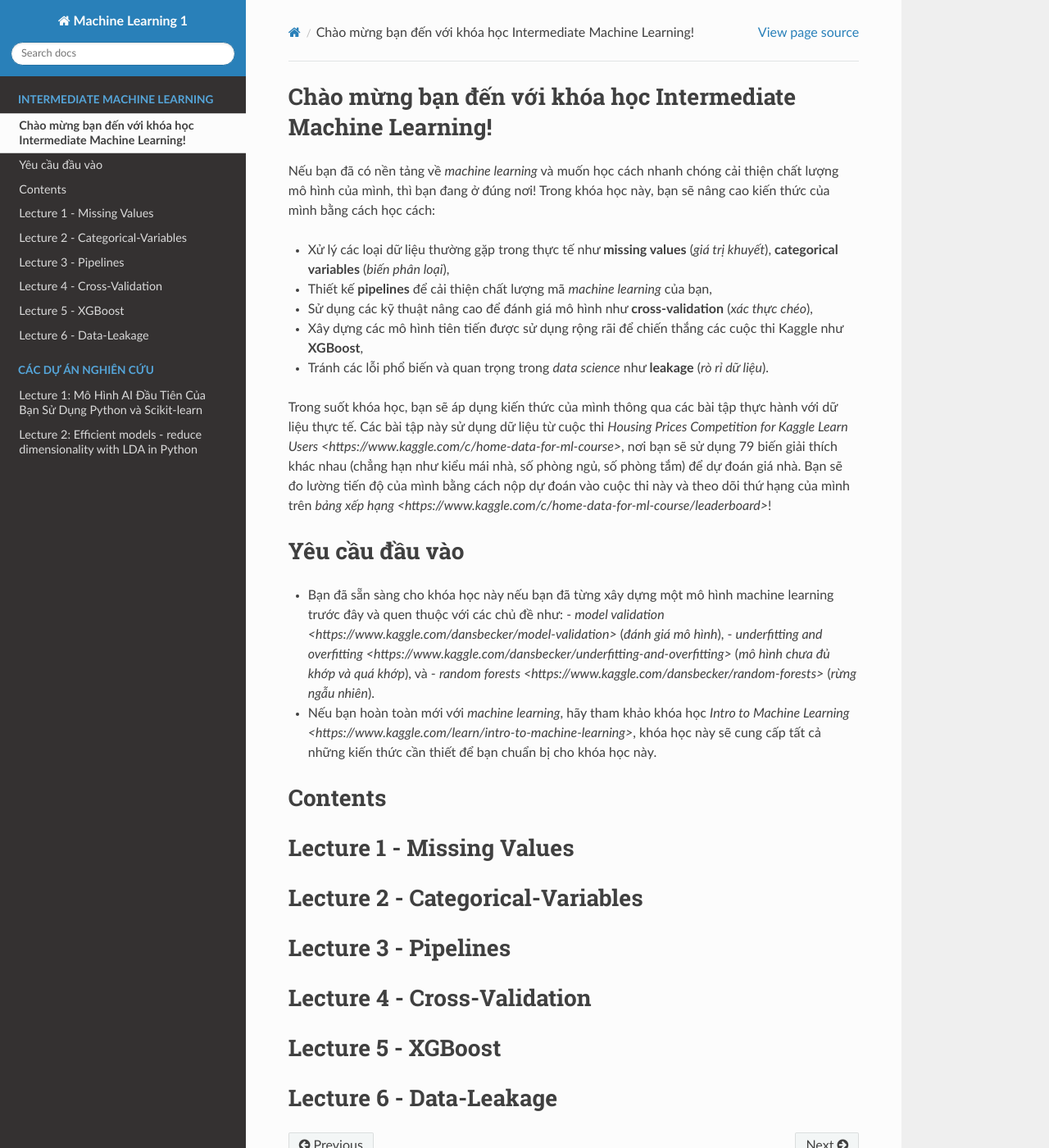
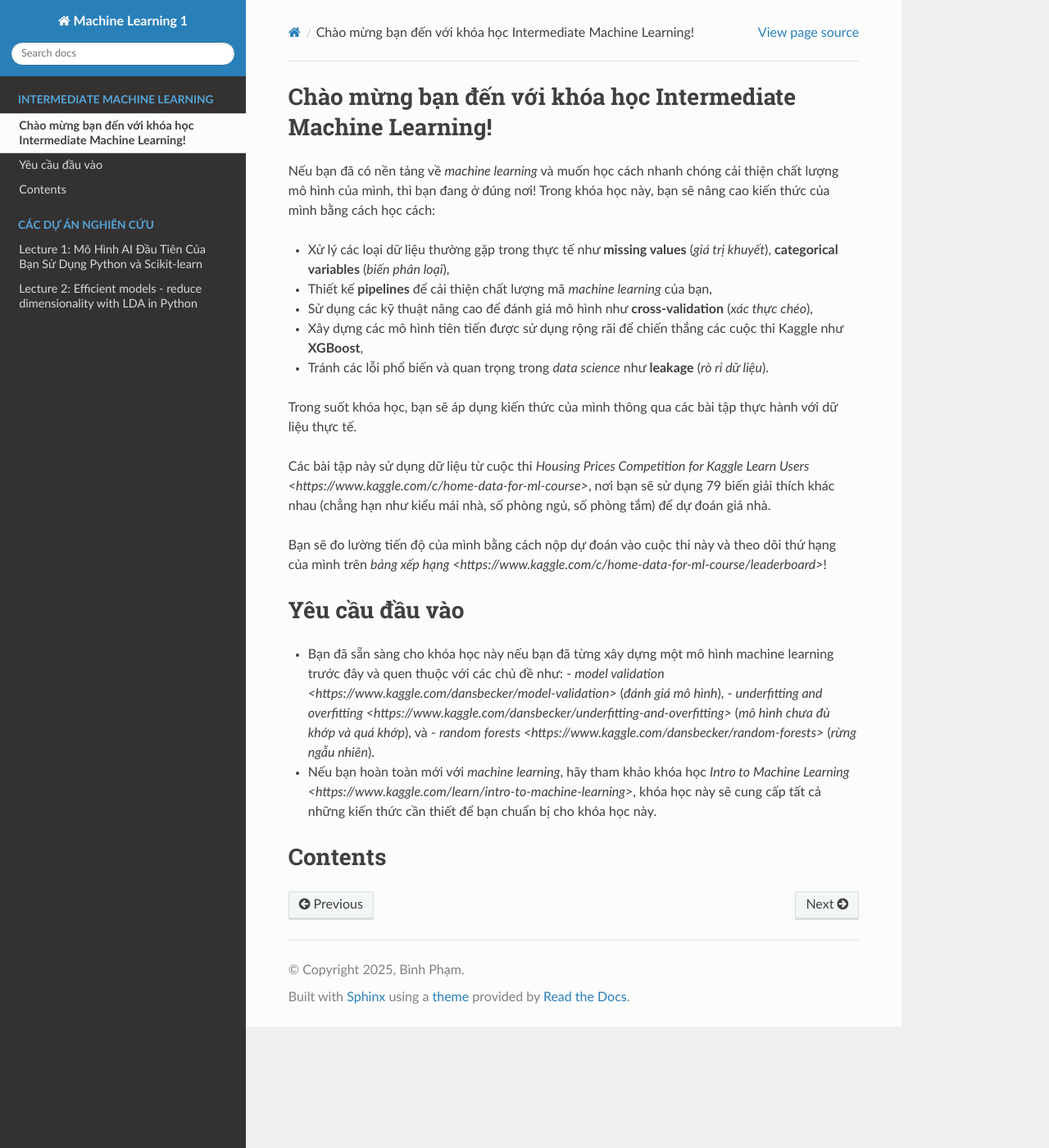
Before and after one commit to phambinh0826/ML1, a Sphinx documentation site: the page built from docs/source/Intermediate-ML/index.rst, in a window 1280 px wide and 1400 px high. Shown: the whole window at 82% size. Built offline with Sphinx 7.4.7 and the Read the Docs theme 3.1.0, drawn with Linux system fonts in a browser that asks for light colours; pages that are not in the unit, such as notebooks, are missing from menus.

Commit message:
Update index.rst

```diff
--- a/docs/source/Intermediate-ML/index.rst
+++ b/docs/source/Intermediate-ML/index.rst
@@ -9,7 +9,11 @@ Nếu bạn đã có nền tảng về *machine learning* và muốn học cách
 - Xây dựng các mô hình tiên tiến được sử dụng rộng rãi để chiến thắng các cuộc thi Kaggle như **XGBoost**,
 - Tránh các lỗi phổ biến và quan trọng trong *data science* như **leakage** (*rò rỉ dữ liệu*).
 
-Trong suốt khóa học, bạn sẽ áp dụng kiến thức của mình thông qua các bài tập thực hành với dữ liệu thực tế. Các bài tập này sử dụng dữ liệu từ cuộc thi `Housing Prices Competition for Kaggle Learn Users <https://www.kaggle.com/c/home-data-for-ml-course>`, nơi bạn sẽ sử dụng 79 biến giải thích khác nhau (chẳng hạn như kiểu mái nhà, số phòng ngủ, số phòng tắm) để dự đoán giá nhà. Bạn sẽ đo lường tiến độ của mình bằng cách nộp dự đoán vào cuộc thi này và theo dõi thứ hạng của mình trên `bảng xếp hạng <https://www.kaggle.com/c/home-data-for-ml-course/leaderboard>`!
+Trong suốt khóa học, bạn sẽ áp dụng kiến thức của mình thông qua các bài tập thực hành với dữ liệu thực tế.
+
+Các bài tập này sử dụng dữ liệu từ cuộc thi `Housing Prices Competition for Kaggle Learn Users <https://www.kaggle.com/c/home-data-for-ml-course>`, nơi bạn sẽ sử dụng 79 biến giải thích khác nhau (chẳng hạn như kiểu mái nhà, số phòng ngủ, số phòng tắm) để dự đoán giá nhà.
+
+Bạn sẽ đo lường tiến độ của mình bằng cách nộp dự đoán vào cuộc thi này và theo dõi thứ hạng của mình trên `bảng xếp hạng <https://www.kaggle.com/c/home-data-for-ml-course/leaderboard>`!
 
 Yêu cầu đầu vào
 =======================
@@ -24,17 +28,11 @@ Yêu cầu đầu vào
 Contents
 ========
 
-Lecture 1 - Missing Values
-========
-
 .. toctree::
    :maxdepth: 1
    :caption: Lecture 1 - Missing Values
 
    missing-values.jpynb
-
-Lecture 2 - Categorical-Variables
-========
 
 .. toctree::
    :maxdepth: 1
@@ -42,17 +40,11 @@ Lecture 2 - Categorical-Variables
 
    categorical-variables.jpynb
 
-Lecture 3 - Pipelines
-========
-
 .. toctree::
    :maxdepth: 1
    :caption: Lecture 3 - Pipelines
 
    pipelines.jpynb
-
-Lecture 4 - Cross-Validation
-========
 
 .. toctree::
    :maxdepth: 1
@@ -60,18 +52,12 @@ Lecture 4 - Cross-Validation
 
    cross-validation.jpynb
 
-Lecture 5 - XGBoost
-========
-
 .. toctree::
    :maxdepth: 1
    :caption: Lecture 5 - XGBoost
 
    xgboost.jpynb
 
-Lecture 6 - Data-Leakage
-========
-
 .. toctree::
    :maxdepth: 1
    :caption: Lecture 6 - Data-Leakage
```
